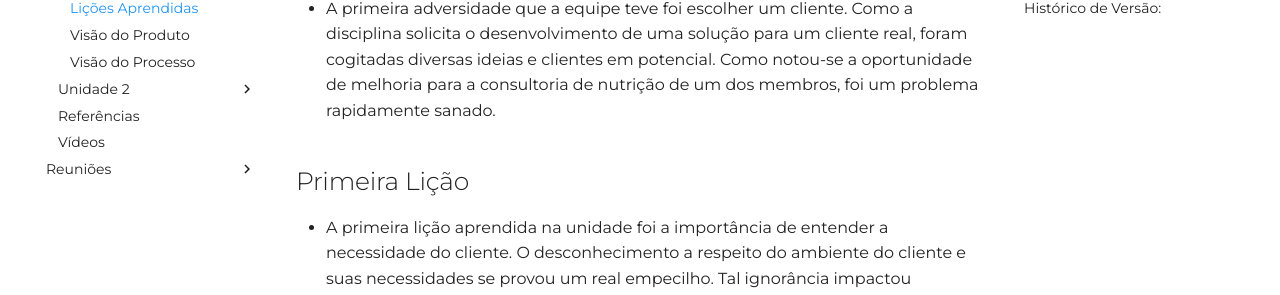
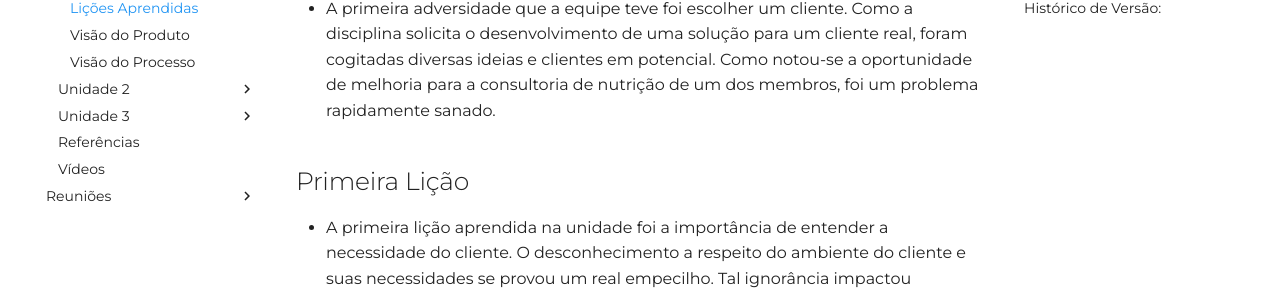
Before and after one commit to mdsreq-fga-unb/2023.2-NutriPlanner, an MkDocs documentation site: the page built from docs/licoes_aprendidas/licoes_01.md, in a window 1280 px wide. Shown: the part 310-605 px from the top of the page. Built offline with MkDocs 1.6.1 and Material for MkDocs 9.7.7, drawn with Linux system fonts in a browser that asks for light colours; some web fonts are replaced; comment, search, counter and statistics services are not loaded.

Commit message:
docs(pbb): Adiciona ao mkdocs

```diff
--- a/mkdocs.yml
+++ b/mkdocs.yml
@@ -39,6 +39,8 @@
       - Lições Aprendidas: licoes_aprendidas/licoes_02.md
       - Apresentação backlog: visao_projeto/slide_01.md
       - VeriVal -> Equipe "Tanás": docs_separados/verival_tanas.md
+    - Unidade 3:
+      - Product Backlog Building: docs_separados/pbb.md
     - Referências: referencias/referencias.md
     - Vídeos: videos/videos.md
   - Reuniões:
```
